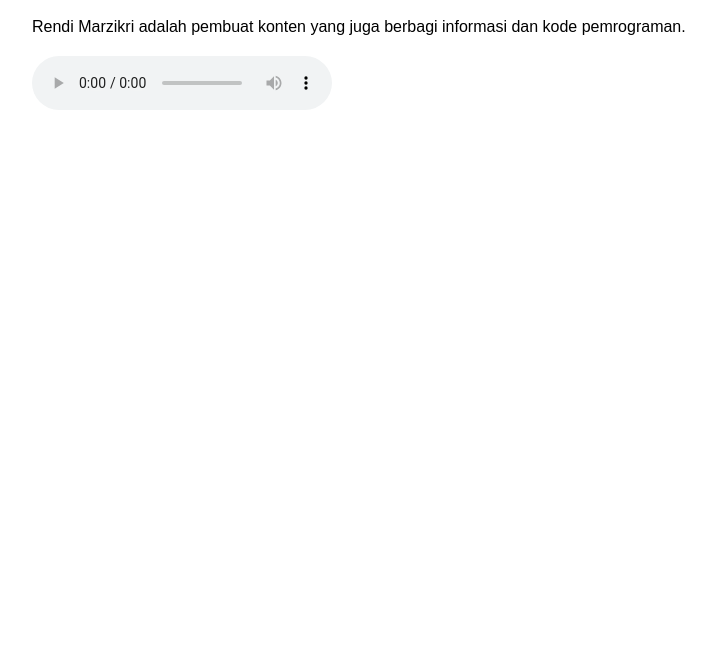
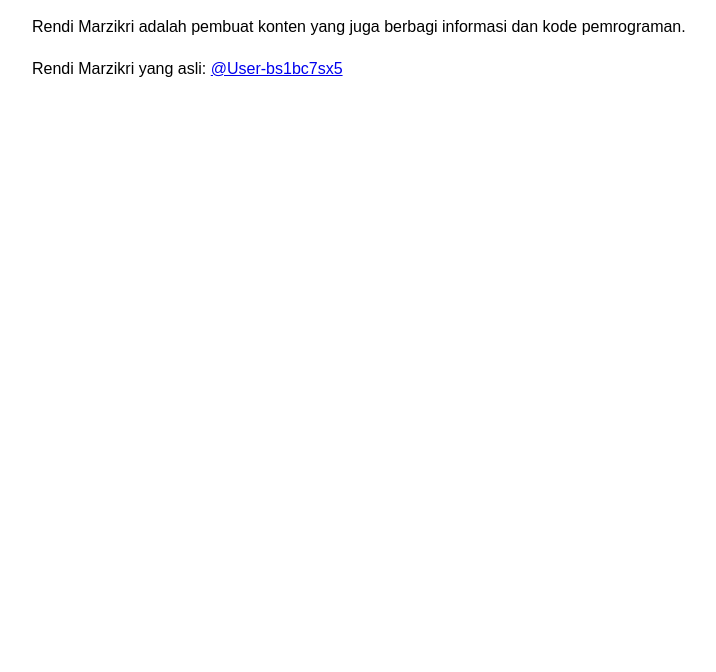
Before and after one commit to RendiMarzikri/rendimarzikri.rm, a plain HTML site: page index.html in a window 1280 px wide. Shown: the part 128-800 px from the top of the page, without its empty margins (16-732 px from the left). Drawn offline with Linux system fonts and the light colour scheme.

Commit message:
Update index.html

```diff
--- a/index.html
+++ b/index.html
@@ -25,6 +25,6 @@
   <body>
     <h1>Rendi Marzikri</h1>
     <p>Rendi Marzikri adalah pembuat konten yang juga berbagi informasi dan kode pemrograman.</p>
-    <audio src="https://rendimarzikri.github.io/rendimarzikri.rm/audio.mp3" controls loop></audio>
+    <p>Rendi Marzikri yang asli: <a href="https://m.youtube.com/@User-bs1bc7sx5">@User-bs1bc7sx5</p>
   </body>
 </html>
```
